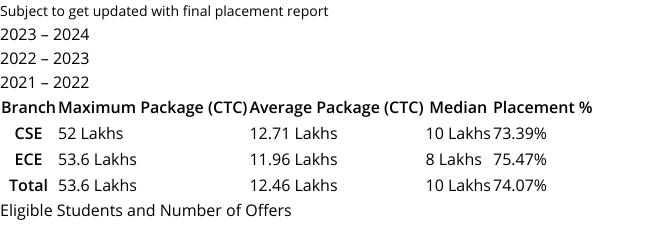
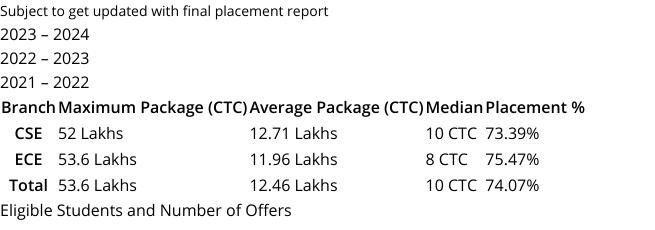
Before and after one commit to TNPCell-IIITKota/tnp-iiit-kota, a Next.js app: page / in a window 1280 px wide. Shown: the part 3480-3710 px from the top of the page, without its empty margins (0-655 px from the left). Built offline with nearby package versions, Linux system fonts and the light colour scheme.

Commit message:
feat(2024): adding median

```diff
--- a/components/Table.tsx
+++ b/components/Table.tsx
@@ -30,7 +30,7 @@ const Table: React.FC<{ year: Year }> = ({ year }) => (
               </th>
               <td cx="data">{row.Maximum} Lakhs</td>
               <td cx="data">{row.Average} Lakhs</td>
-              <td cx="data">{row.Median} Lakhs</td>
+              <td cx="data">{row.Median} CTC</td>
               <td cx="data">
                 {placementPC[year].find((x) => x.branch === row.branch)?.['Placement %']}%
               </td>
--- a/package.json
+++ b/package.json
@@ -9,7 +9,7 @@
   "scripts": {
     "audit:fix": "bash -c \"npx npm-check-updates -u; npm i --package-lock-only; npm audit fix; rm yarn.lock; yarn import; rm package-lock.json\"",
     "build": "NODE_OPTIONS=--openssl-legacy-provider next build",
-    "dev": "bash -c \"rm -r .next; yarn; next dev\"",
+    "dev": "bash -c \"rm -r .next; yarn; next dev -p 3002\"",
     "lint:code": "eslint . --ext .ts,.tsx --fix --ignore-path .gitignore",
     "lint:staged": "lint-staged --allow-empty --concurrent 1",
     "prepare": "husky install",
```
